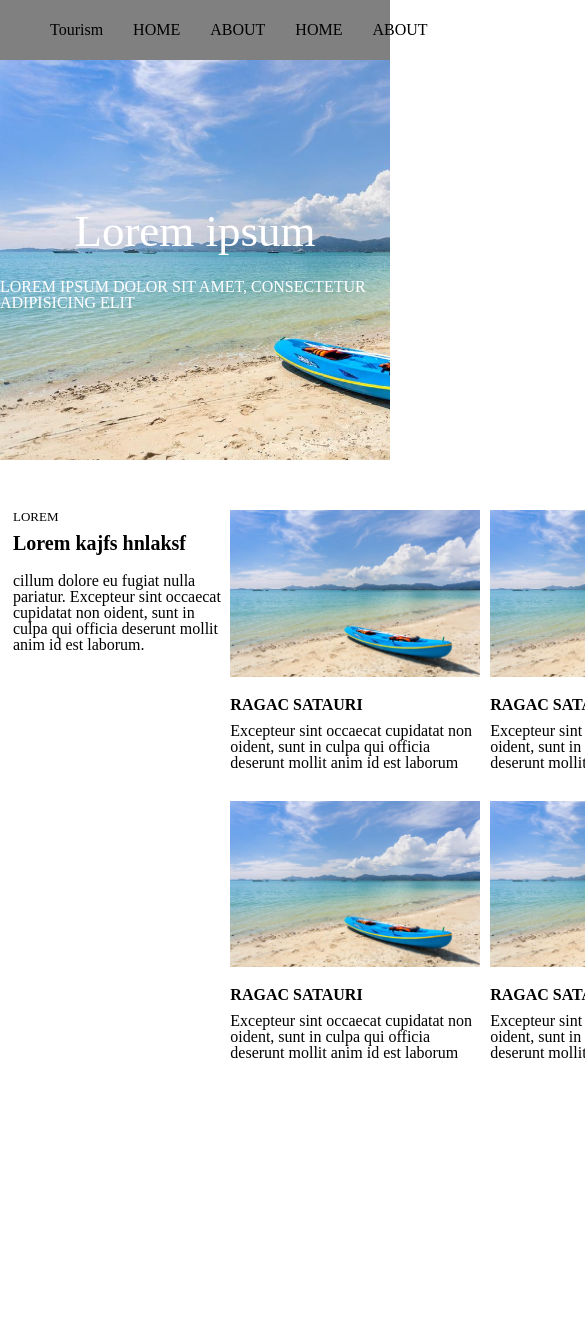
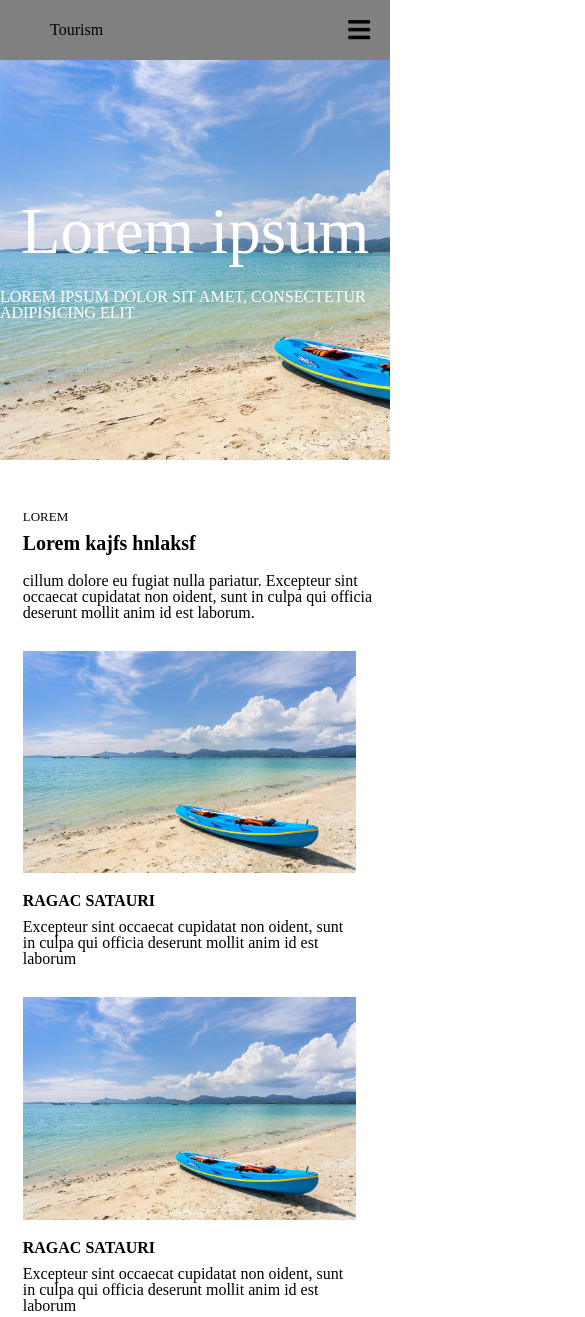
Before and after one commit to AstridTorni/Geolab-Homework3, a plain HTML site: page Gallery.html in a window 390 px wide. Shown: the top 1317 px of the page, 585 px wide, since content can reach past the window. Before the commit the page ends 1121 px from the top, so only its background shows below. Drawn offline with Linux system fonts and the light colour scheme.

Commit message:
add responsive

```diff
--- a/Gallery.html
+++ b/Gallery.html
@@ -1,9 +1,12 @@
 <!DOCTYPE html>
 <html>
 <head>
-
+	<meta charset="utf-8">
+	<meta http-equiv="X-UA-Compatible" content="IE=edge">
+    <meta name="viewport" content="width=device-width, initial-scale=1.0">
 	<link rel="icon" type="text/css" href="img/forest10.jpg">
 	<link rel="stylesheet" type="text/css" href="css/reset.css">
+	<link rel="stylesheet" href="https://use.fontawesome.com/releases/v5.8.2/css/all.css">
 	<link rel="stylesheet" type="text/css" href="css/style2.css">
 	<title>Gallery</title>
 </head>
@@ -11,9 +14,11 @@
 <body>
 	<header>
 		<div class="header">
+
 			<div class="logo">
 				<a href="#">Tourism</a>
 			</div>
+
 			<div class="nav">
 				<nav class="nav-a">
 					<ul class="nav-ul">
@@ -35,7 +40,13 @@
 					</ul>
 				</nav>
 			</div>
+			<div class="burger">
+                <i class="fas fa-bars"></i>
+            </div>
 		</div>
+
+
+
 	</header>
 
 	<section class="section1">
@@ -48,7 +59,9 @@
 
 	<section class="section2">
 		<div class="container2">
+
 			<div class="block-wraper2">
+
 				<div class="left">
 					<h2>Lorem </h2>
 					<h3> Lorem kajfs hnlaksf</h3>
--- a/css/style2.css
+++ b/css/style2.css
@@ -31,6 +31,10 @@
 .nav-li a, .logo a{
 	color: black;
 }
+.burger{
+	display: none;
+}
+
 /* section 1*/
 .section1{
 	margin-top: 60px;
@@ -61,7 +65,7 @@
 
 /* section 2*/
 .container2{
- width: 1000px;
+ width: 90%;
  margin: 0 auto;
  margin-top: 50px;
  margin-bottom: 60px;
@@ -70,8 +74,9 @@
 	display: flex;
 }
 .left{
-	width: 240px;
+	width: 25%;
 	margin-left: 13px;
+	margin-right: 6%;
 }
 .left h2{
 	font-size: 13px;
@@ -85,14 +90,14 @@
 }
 
 .right{
-	width: 850px;
+	width: 60%;
 	display: flex;
 	flex-wrap: wrap;
 	justify-content: space-between;
 	align-items: center;
 }
 .block{
-	width: 250px;
+	width: 30%;
 }
 .block img{
 	width: 100%;
@@ -112,3 +117,53 @@
 	margin-bottom: 30px;
 
 }
+
+
+/* Responsive */
+
+@media (max-width: 750px) {
+	.container h2{
+		font-size: 65px;
+
+	}
+    .nav{
+    	display: none;
+    }
+   .burger{
+   	font-size: 25px;
+    color: black;
+    display: block;
+    margin-right: 20px;
+   }
+    .container2{
+    	width: 95%
+    }
+   	.block{
+	width: 45%;
+}
+}
+
+@media (max-width: 500px){
+	.block-wraper2{
+		flex-direction: column;
+
+	}
+	.left{
+    	width: 95%
+    }
+    .block{
+	     width: 100%;
+    }
+    .right{
+	    width: 90%;
+	    margin-left: 13px;
+	    margin-right: 15px;
+	    margin-top: 30px;
+	    display: flex;
+	    flex-direction: column;
+	    justify-content: space-around;
+	    align-items: center;
+
+    }
+
+}
```
